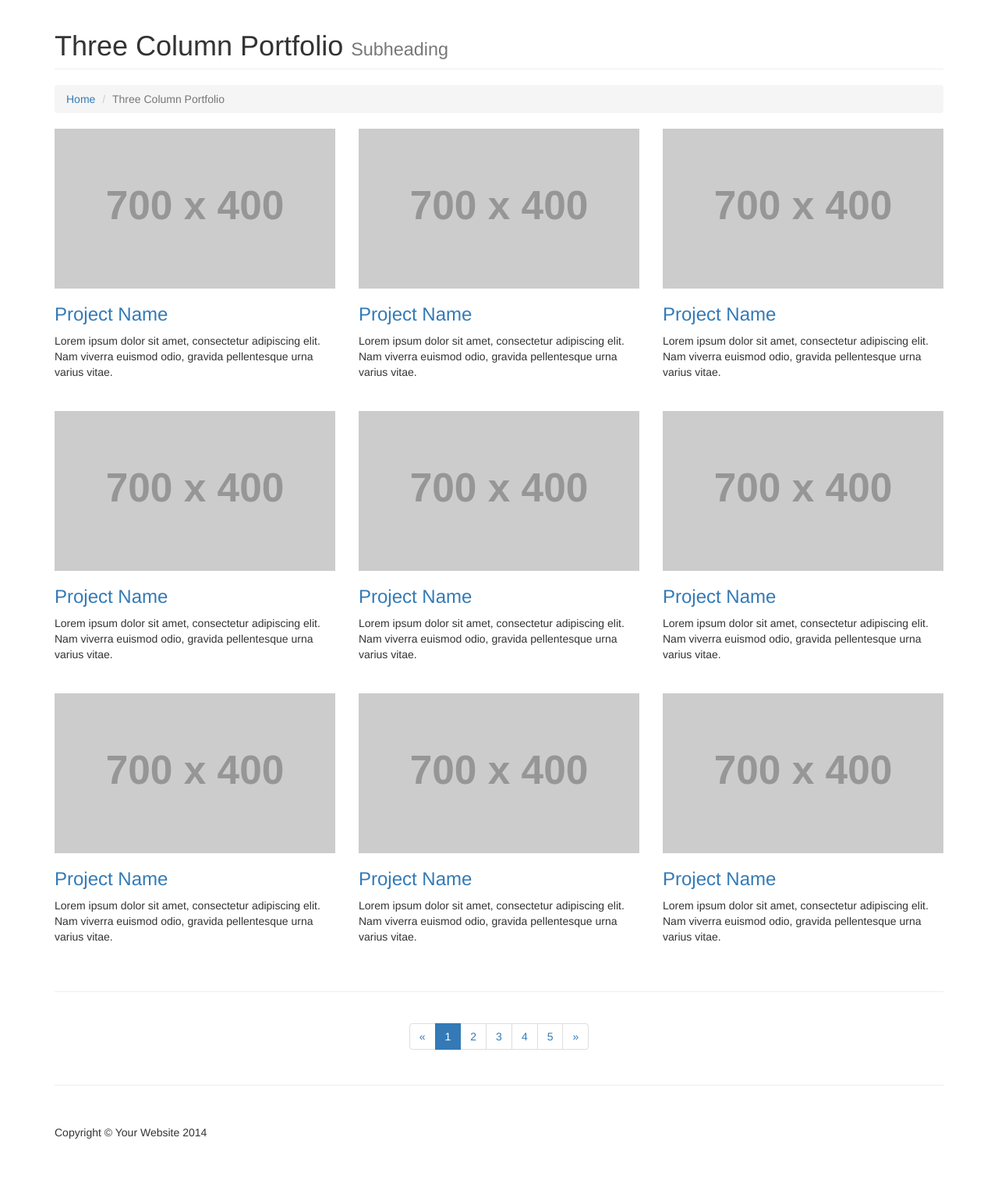
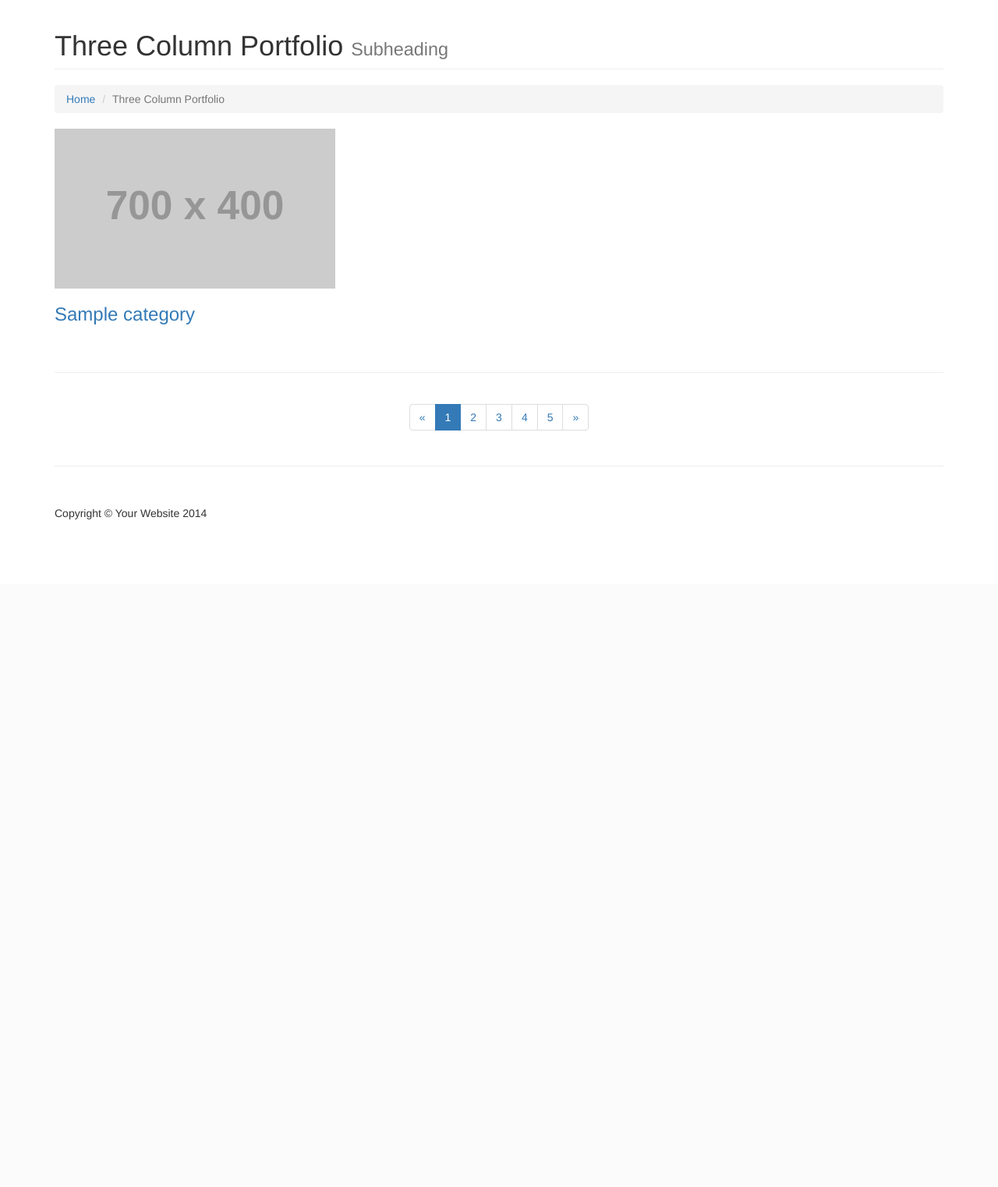
Before and after one commit to mmasterenko/aqua, a Django app: template catalogApp/templates/catalogApp/portfolio-3-col.html in a window 1280 px wide. Shown: the part 51-1573 px from the top of the page at 78% size. After the commit the page ends 717 px from the top, so only its background shows below. Run offline with Django 3.2, Linux system fonts and the light colour scheme; the template is opened without the code that fills it: most values are stand-ins (such as "Sample title", 1, 10 or a date in 2020); grey boxes labelled with a size stand in for pictures from a placeholder-image service; some libraries are stand-ins or nearby versions.

Commit message:
catalog view & template

```diff
--- a/catalogApp/templates/catalogApp/portfolio-3-col.html
+++ b/catalogApp/templates/catalogApp/portfolio-3-col.html
@@ -1,24 +1,27 @@
 <!DOCTYPE html>
-<html lang="en">
-
+<!--[if lt IE 7]>      <html class="no-js lt-ie9 lt-ie8 lt-ie7" lang=""> <![endif]-->
+<!--[if IE 7]>         <html class="no-js lt-ie9 lt-ie8" lang=""> <![endif]-->
+<!--[if IE 8]>         <html class="no-js lt-ie9" lang=""> <![endif]-->
+<!--[if gt IE 8]><!--> <html class="no-js" lang=""> <!--<![endif]-->
 <head>
-
+    {% load staticfiles %}
     <meta charset="utf-8">
     <meta http-equiv="X-UA-Compatible" content="IE=edge">
     <meta name="viewport" content="width=device-width, initial-scale=1">
-    <meta name="description" content="">
-    <meta name="author" content="">
 
-    <title>Modern Business - Start Bootstrap Template</title>
+    <meta name="description" content="{% block description %}{{ description }}{% endblock %}">
+    <meta name="keywords" content="{% block keywords %}{{ keywords }}{% endblock %}">
+
+    <title>{% block title %}{{ title }}{% endblock %}</title>
 
     <!-- Bootstrap Core CSS -->
-    <link href="css/bootstrap.min.css" rel="stylesheet">
+    <link href="{% static 'sb-mb/css/bootstrap.min.css' %}" rel="stylesheet">
 
     <!-- Custom CSS -->
-    <link href="css/modern-business.css" rel="stylesheet">
+    <link href="{% static 'sb-mb/css/modern-business.css' %}" rel="stylesheet">
 
     <!-- Custom Fonts -->
-    <link href="font-awesome/css/font-awesome.min.css" rel="stylesheet" type="text/css">
+    <link href="{% static 'sb-mb/font-awesome/css/font-awesome.min.css' %}" rel="stylesheet" type="text/css">
 
     <!-- HTML5 Shim and Respond.js IE8 support of HTML5 elements and media queries -->
     <!-- WARNING: Respond.js doesn't work if you view the page via file:// -->
@@ -135,100 +138,21 @@
         </div>
         <!-- /.row -->
 
-        <!-- Projects Row -->
+        {% for categories in category_rows %}
         <div class="row">
+            {% for category in categories %}
             <div class="col-md-4 img-portfolio">
                 <a href="portfolio-item.html">
                     <img class="img-responsive img-hover" src="http://placehold.it/700x400" alt="">
                 </a>
                 <h3>
-                    <a href="portfolio-item.html">Project Name</a>
+                    <a href="#">{{ category.name }}</a>
                 </h3>
-                <p>Lorem ipsum dolor sit amet, consectetur adipiscing elit. Nam viverra euismod odio, gravida pellentesque urna varius vitae.</p>
+                <p></p>
             </div>
-            <div class="col-md-4 img-portfolio">
-                <a href="portfolio-item.html">
-                    <img class="img-responsive img-hover" src="http://placehold.it/700x400" alt="">
-                </a>
-                <h3>
-                    <a href="portfolio-item.html">Project Name</a>
-                </h3>
-                <p>Lorem ipsum dolor sit amet, consectetur adipiscing elit. Nam viverra euismod odio, gravida pellentesque urna varius vitae.</p>
-            </div>
-            <div class="col-md-4 img-portfolio">
-                <a href="portfolio-item.html">
-                    <img class="img-responsive img-hover" src="http://placehold.it/700x400" alt="">
-                </a>
-                <h3>
-                    <a href="portfolio-item.html">Project Name</a>
-                </h3>
-                <p>Lorem ipsum dolor sit amet, consectetur adipiscing elit. Nam viverra euismod odio, gravida pellentesque urna varius vitae.</p>
-            </div>
+            {% endfor %}
         </div>
-        <!-- /.row -->
-
-        <!-- Projects Row -->
-        <div class="row">
-            <div class="col-md-4 img-portfolio">
-                <a href="portfolio-item.html">
-                    <img class="img-responsive img-hover" src="http://placehold.it/700x400" alt="">
-                </a>
-                <h3>
-                    <a href="portfolio-item.html">Project Name</a>
-                </h3>
-                <p>Lorem ipsum dolor sit amet, consectetur adipiscing elit. Nam viverra euismod odio, gravida pellentesque urna varius vitae.</p>
-            </div>
-            <div class="col-md-4 img-portfolio">
-                <a href="portfolio-item.html">
-                    <img class="img-responsive img-hover" src="http://placehold.it/700x400" alt="">
-                </a>
-                <h3>
-                    <a href="portfolio-item.html">Project Name</a>
-                </h3>
-                <p>Lorem ipsum dolor sit amet, consectetur adipiscing elit. Nam viverra euismod odio, gravida pellentesque urna varius vitae.</p>
-            </div>
-            <div class="col-md-4 img-portfolio">
-                <a href="portfolio-item.html">
-                    <img class="img-responsive img-hover" src="http://placehold.it/700x400" alt="">
-                </a>
-                <h3>
-                    <a href="portfolio-item.html">Project Name</a>
-                </h3>
-                <p>Lorem ipsum dolor sit amet, consectetur adipiscing elit. Nam viverra euismod odio, gravida pellentesque urna varius vitae.</p>
-            </div>
-        </div>
-
-        <!-- Projects Row -->
-        <div class="row">
-            <div class="col-md-4 img-portfolio">
-                <a href="portfolio-item.html">
-                    <img class="img-responsive img-hover" src="http://placehold.it/700x400" alt="">
-                </a>
-                <h3>
-                    <a href="portfolio-item.html">Project Name</a>
-                </h3>
-                <p>Lorem ipsum dolor sit amet, consectetur adipiscing elit. Nam viverra euismod odio, gravida pellentesque urna varius vitae.</p>
-            </div>
-            <div class="col-md-4 img-portfolio">
-                <a href="portfolio-item.html">
-                    <img class="img-responsive img-hover" src="http://placehold.it/700x400" alt="">
-                </a>
-                <h3>
-                    <a href="portfolio-item.html">Project Name</a>
-                </h3>
-                <p>Lorem ipsum dolor sit amet, consectetur adipiscing elit. Nam viverra euismod odio, gravida pellentesque urna varius vitae.</p>
-            </div>
-            <div class="col-md-4 img-portfolio">
-                <a href="portfolio-item.html">
-                    <img class="img-responsive img-hover" src="http://placehold.it/700x400" alt="">
-                </a>
-                <h3>
-                    <a href="portfolio-item.html">Project Name</a>
-                </h3>
-                <p>Lorem ipsum dolor sit amet, consectetur adipiscing elit. Nam viverra euismod odio, gravida pellentesque urna varius vitae.</p>
-            </div>
-        </div>
-        <!-- /.row -->
+        {% endfor %}
 
         <hr>
 
@@ -277,10 +201,10 @@
     <!-- /.container -->
 
     <!-- jQuery -->
-    <script src="js/jquery.js"></script>
+    <script src="{% static 'sb-mb/js/jquery.js' %}"></script>
 
     <!-- Bootstrap Core JavaScript -->
-    <script src="js/bootstrap.min.js"></script>
+    <script src="{% static 'sb-mb/js/bootstrap.min.js' %}"></script>
 
 </body>
 
```
Also changed, not shown: catalogApp/views.py (+6 -1 lines).
